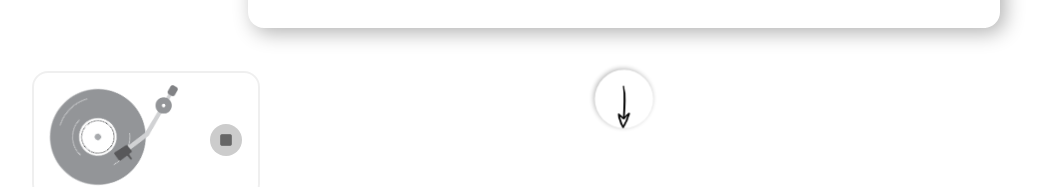
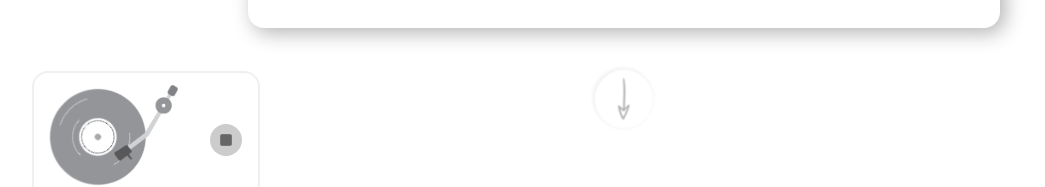
Before and after one commit to JO-OLADEJI/portfolio, a React (Create React App) app: page /portfolio in a window 1280 px wide. Shown: the part 576-763 px from the top of the page, without its empty margins (16-1061 px from the left). Built offline with nearby package versions, Linux system fonts and the light colour scheme.

Commit message:
fix for disabling arrow buttons

```diff
--- a/src/pages/Portfolio.tsx
+++ b/src/pages/Portfolio.tsx
@@ -12,7 +12,7 @@ import projects from "../data/projects.json";
 import {
   Outline,
   Display,
-  ArrowButton,
+  ArrowUp,
   ArrowDown,
   ContentLayer,
 } from "../styles/pages/portfolio";
@@ -40,7 +40,8 @@ const Portfolio = (): JSX.Element => {
           transform: `rotateX(${rotateY}deg) rotateY(${rotateX}deg)`,
         }}
       >
-        <ArrowButton
+        <ArrowUp
+          $disabled={projectIndex === projects.length - 1}
           onClick={() =>
             setProjectIndex((prev) =>
               prev < projects.length - 1 ? prev + 1 : projects.length - 1
@@ -48,11 +49,10 @@ const Portfolio = (): JSX.Element => {
           }
         >
           <img src={arrowUp} alt="arrow up" />
-        </ArrowButton>
+        </ArrowUp>
         <Display>
           <h1 className="old-font">{projects[projectIndex].name}</h1>
           <h3>{projects[projectIndex].descripton}</h3>
-          {/* <p>year: {projects[projectIndex].year}</p> */}
           <ul>
             <p>Tools</p>
             {projects[projectIndex].tools.map((tool, index) => (
@@ -64,6 +64,7 @@ const Portfolio = (): JSX.Element => {
           </a>
         </Display>
         <ArrowDown
+          $disabled={projectIndex === 0}
           onClick={() => setProjectIndex((prev) => (prev > 0 ? prev - 1 : 0))}
         >
           <img src={arrowUp} alt="arrow down" />
--- a/src/styles/pages/portfolio.ts
+++ b/src/styles/pages/portfolio.ts
@@ -102,7 +102,7 @@ export const Display = styled.div`
   }
 `;
 
-export const ArrowButton = styled.div`
+export const ArrowUp = styled.div<{ $disabled: boolean }>`
   width: 3.5rem;
   height: 3.5rem;
   margin: auto;
@@ -110,7 +110,8 @@ export const ArrowButton = styled.div`
   padding: 0.5rem;
   transform: translateZ(3rem);
   transform-style: preserve-3d;
-  cursor: pointer;
+  cursor: ${({ $disabled }) => ($disabled ? "not-allowed" : "pointer")};
+  opacity: ${({ $disabled }) => ($disabled ? 0.3 : 1)};
   background-color: white;
   box-shadow: 1px 1px 5px rgba(0, 0, 0, 0.3);
   transition: transform 0.3s ease-out, background-color 0.3s ease-out;
@@ -132,7 +133,7 @@ export const ArrowButton = styled.div`
   }
 `;
 
-export const ArrowDown = styled(ArrowButton)`
+export const ArrowDown = styled(ArrowUp)`
   transform: rotateZ(180deg) translateZ(3rem);
 
   &:hover {
```
